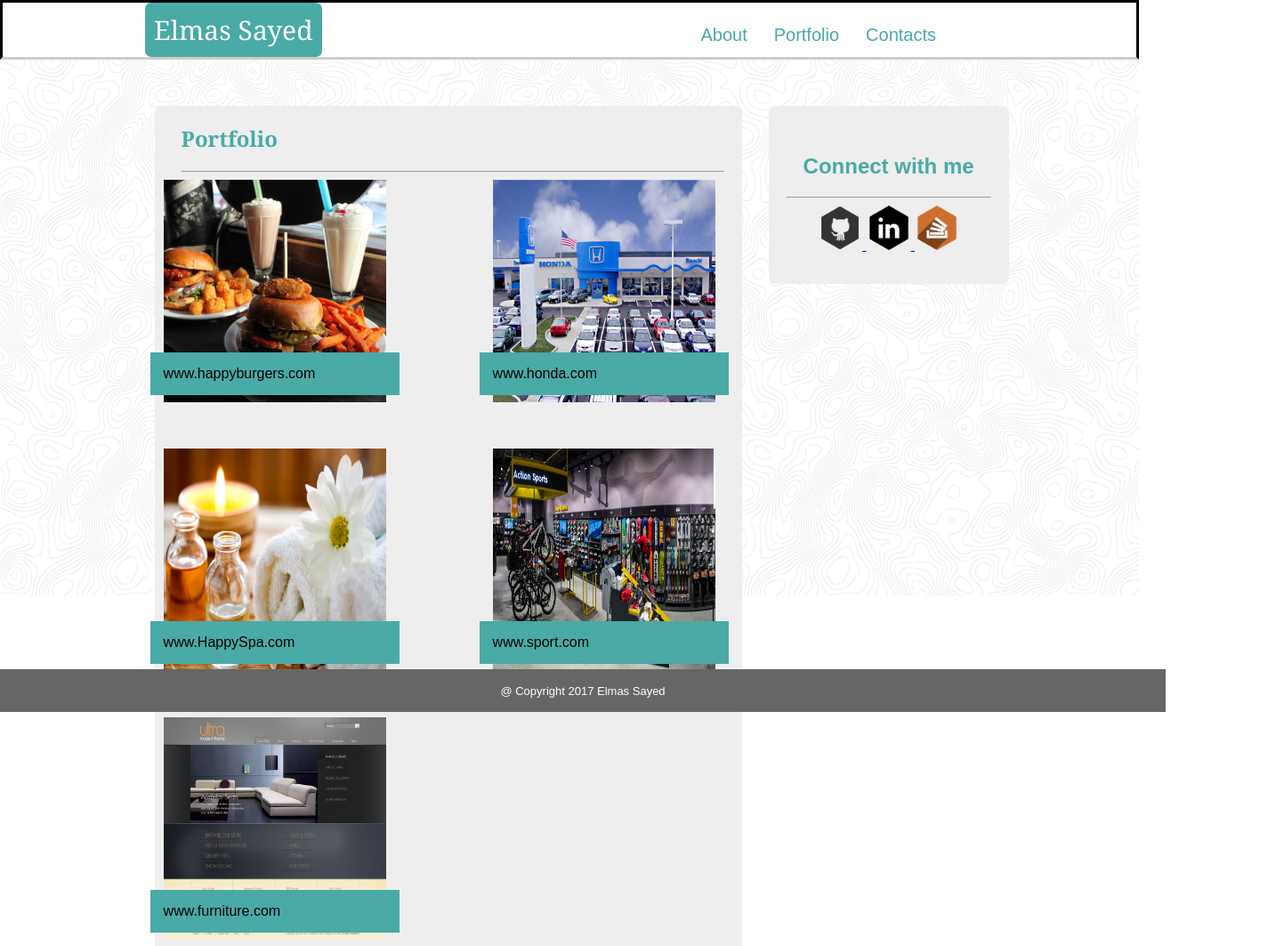
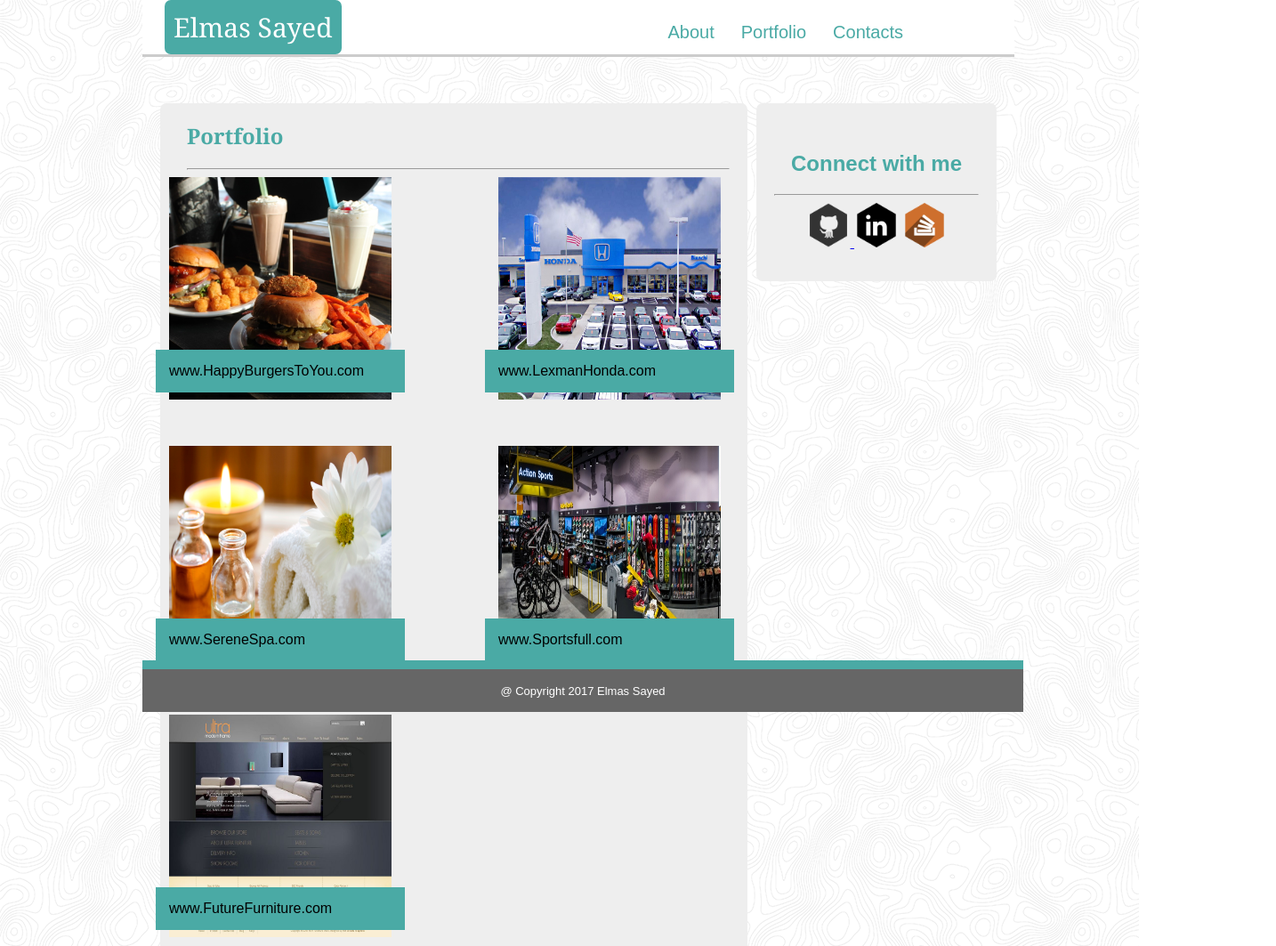
Before and after one commit to ElmasSayed/Basic-Portfolio, a plain HTML site: page portfolio.html in a window 1280 px wide. Shown: the top 1063 px of the page at 89% size, 1434 px wide, since content can reach past the window. Drawn offline with Linux system fonts and the light colour scheme.

Commit message:
second commit fixes made

```diff
--- a/assets/css/style.css
+++ b/assets/css/style.css
@@ -4,6 +4,8 @@ body{
 	padding: 0;
 	font-family: 'Arial', 'Helvetica Neue', Helvetica, sans-serif;
 	align-items: center;
+	min-width: 960px;
+	background-image: url("../images/topography.png")
 }
 
 hr{
@@ -15,19 +17,22 @@ button{
 	background-color: #4aaaa5;
 	color: white;
 	padding: 5px;
+	font-size: 20px;
+	margin-left: 10px;
 }
 
 #header{
 	background-color: white;
 	padding:10px;
-	border-style: solid;
-    border-bottom-color: #cccccc;
+	border-bottom-style: solid;
+	border-bottom-color: #cccccc;
+    width: 960px;
 }
 
 #main{
 	margin: 0 auto;
 	height: auto;
-	background-image: url("../images/topography.png");
+	width: 960px;
 }
 
 #maintitle{
@@ -35,16 +40,16 @@ button{
 	font-size: 30px;
 	color: white;
 	background-color: #4aaaa5;
-	margin-left: 150px;
 	padding: 10px;
 	border-radius: 7px;
+	margin-left: 15px;
 }
 
 #nav{
 	color:white;
 	display: inline-block;
 	float: right;
-	padding-right: 200px;
+	padding-right: 100px;
 }
 
 #nav ul{
@@ -80,10 +85,9 @@ button{
 }
 
 #middle{
-	height: 600px;
 	margin-top: 2px;
-	position: relative;
-    left: 12%;
+	position: absolute;
+
 }
 
 #pagetitle{
@@ -96,7 +100,7 @@ button{
 #pagecontent{
 	float: left;
 	width: 650px;
-	height: 500px;
+	height: 100%;
 	background-color: #eee;
 	padding-left: 10px;
 	margin-top: 50px;
@@ -110,7 +114,6 @@ button{
 	height: 200px;
 	background-color: #eee;
 	margin-top: 50px;
-	margin-right: 300px;
 	margin-left: 10px;
 	color: #4aaaa5;
 	align-content: center;
@@ -127,12 +130,14 @@ button{
 
 #footer{
 	position:fixed;
-	left:0px;
 	bottom:0px;
-	width:100%;
+	width:960px;
 	background-color: #666666;
 	text-align: center;
 	padding:15px;
+	border-top-style: solid;
+    border-top-color: #4aaaa5;
+    border-width: 10px;
 }
 
 #footertext{
--- a/portfolio.html
+++ b/portfolio.html
@@ -24,7 +24,7 @@
 
 			<div id="middle"><!--middle start-->
 
-				<div id="pagecontent" style="height:auto;"><!--portfolio start-->
+				<div id="pagecontent"><!--portfolio start-->
 
 					<div>
 						<h2 id="pagetitle">Portfolio</h2>
@@ -33,28 +33,29 @@
 	 				<div>
 						<div style="float:left;">
 							<div><img class="portfolioimg" src="assets/images/burger.jpg"></div>
-							<div style="position:relative;top:-60px;left:-15px;z-index:150;background-color:#4aaaa5;padding:15px;width:250px;">www.happyburgers.com</div>
+							<div style="position:relative;top:-60px;left:-15px;z-index:150;background-color:#4aaaa5;padding:15px;width:250px;">www.HappyBurgersToYou.com</div>
 						</div>
 						<div  style="float:right;">
 							<div><img class="portfolioimg" src="assets/images/honda.jpg"></div>
-							<div style="position:relative;top:-60px;left:-15px;z-index:150;background-color:#4aaaa5;padding:15px;width:250px;">www.honda.com</div>
+							<div style="position:relative;top:-60px;left:-15px;z-index:150;background-color:#4aaaa5;padding:15px;width:250px;">www.LexmanHonda.com</div>
 						</div>
 
 
 						<div style="float:left;">
 							<div><img class="portfolioimg" src="assets/images/spa.jpg"></div>
-							<div style="position:relative;top:-60px;left:-15px;z-index:150;background-color:#4aaaa5;padding:15px;width:250px;">www.HappySpa.com</div>
+							<div style="position:relative;top:-60px;left:-15px;z-index:150;background-color:#4aaaa5;padding:15px;width:250px;">www.SereneSpa.com</div>
 						</div>
 						<div  style="float:right;">
 							<div><img class="portfolioimg" src="assets/images/sport.jpg"></div>
-							<div style="position:relative;top:-60px;left:-15px;z-index:150;background-color:#4aaaa5;padding:15px;width:250px;">www.sport.com</div>
+							<div style="position:relative;top:-60px;left:-15px;z-index:150;background-color:#4aaaa5;padding:15px;width:250px;">www.Sportsfull.com</div>
 						</div>
 
 
 						<div style="float:left;">
 							<div><img class="portfolioimg" src="assets/images/furniture.jpg"></div>
-							<div style="position:relative;top:-60px;left:-15px;z-index:150;background-color:#4aaaa5;padding:15px;width:250px;">www.furniture.com</div>
-						</div>
+							<div style="position:relative;top:-60px;left:-15px;z-index:150;background-color:#4aaaa5;padding:15px;width:250px;">www.FutureFurniture.com</div>
+							<br><br><br>
+						</div><br><br><br>
 
 					</div>
 
@@ -64,8 +65,8 @@
 					 <h2>Connect with me</h2>
 					 <hr>
 					  <a href="https://github.com/ElmasSayed"><img src="assets/images/github.png"</a>
-					 <a href="https://www.linkedin.com/messaging/thread/6255689320229937152/"><img src="assets/images/linkedin.png">
-					 <a href="http://stackoverflow.com/users/7643526/els"><img src="assets/images/stackoverflow.png">
+					 <a href="https://www.linkedin.com/messaging/thread/6255689320229937152/"><img src="assets/images/linkedin.png"></a>
+					 <a href="http://stackoverflow.com/users/7643526/els"><img src="assets/images/stackoverflow.png"></a>
 				</div><!--connect end-->
 
 			</div><!--middle end-->
```
Also changed, not shown: contact.html (+5 -4 lines), index.html (+4 -3 lines).
